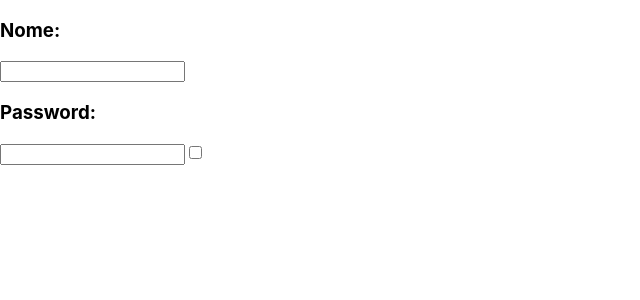
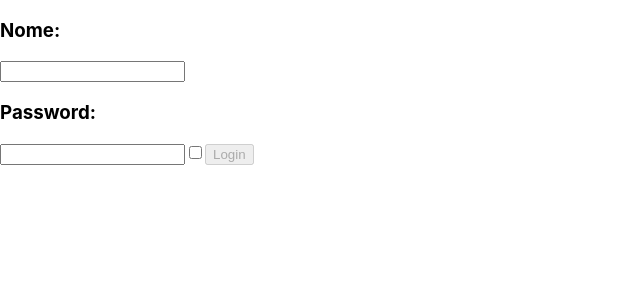
Before and after one commit to Underscore2/EserciziReact, a React (Create React App) app in the folder esercizio/: page / in a window 1280 px wide. Shown: the top 300 px of the page, without its empty margins (0-640 px from the left). Built offline with nearby package versions, Linux system fonts and the light colour scheme.

Commit message:
Forms 03

```diff
--- a/esercizio/src/App.js
+++ b/esercizio/src/App.js
@@ -1,4 +1,4 @@
-import Login from "./services/Login";
+import Login from "./Login";
 
 function App() {
   return (
--- a/esercizio/src/services/Login.js
+++ b/esercizio/src/Login.js
@@ -5,7 +5,8 @@ class Login extends react.Component {
     state = {
         username: '',
         password: '',
-        remember: false
+        remember: false,
+        login: true
     }
 
     inputHandler = (event) => {
@@ -15,13 +16,20 @@ class Login extends react.Component {
         const type = event.target.type
 
 
+
         this.setState({
-            [name]: type === 'checkbox' ? remember : value
+            [name]: type === 'checkbox' ? remember : value,
+            login:
+                this.state.username !== '' ||
+                    this.state.password !== '' ? false : true
         })
 
 
     }
 
+    onLogin = () => {
+        console.log(this.state)
+    }
     render() {
         return (
             <div>
@@ -30,13 +38,11 @@ class Login extends react.Component {
                 <div> <h3>Password:</h3>
                     <input type="password" name="password" value={this.state.password} onChange={this.inputHandler} />
                     <input type="checkbox" name="remember" value={this.state.remember} onChange={this.inputHandler} />
+                    <button type='submit' disabled={this.state.login} onClick={this.onLogin}>Login</button>
                 </div>
             </div>
         )
     }
 
-    componentDidUpdate() {
-        console.log(this.state)
-    }
 }
 export default Login;
```
